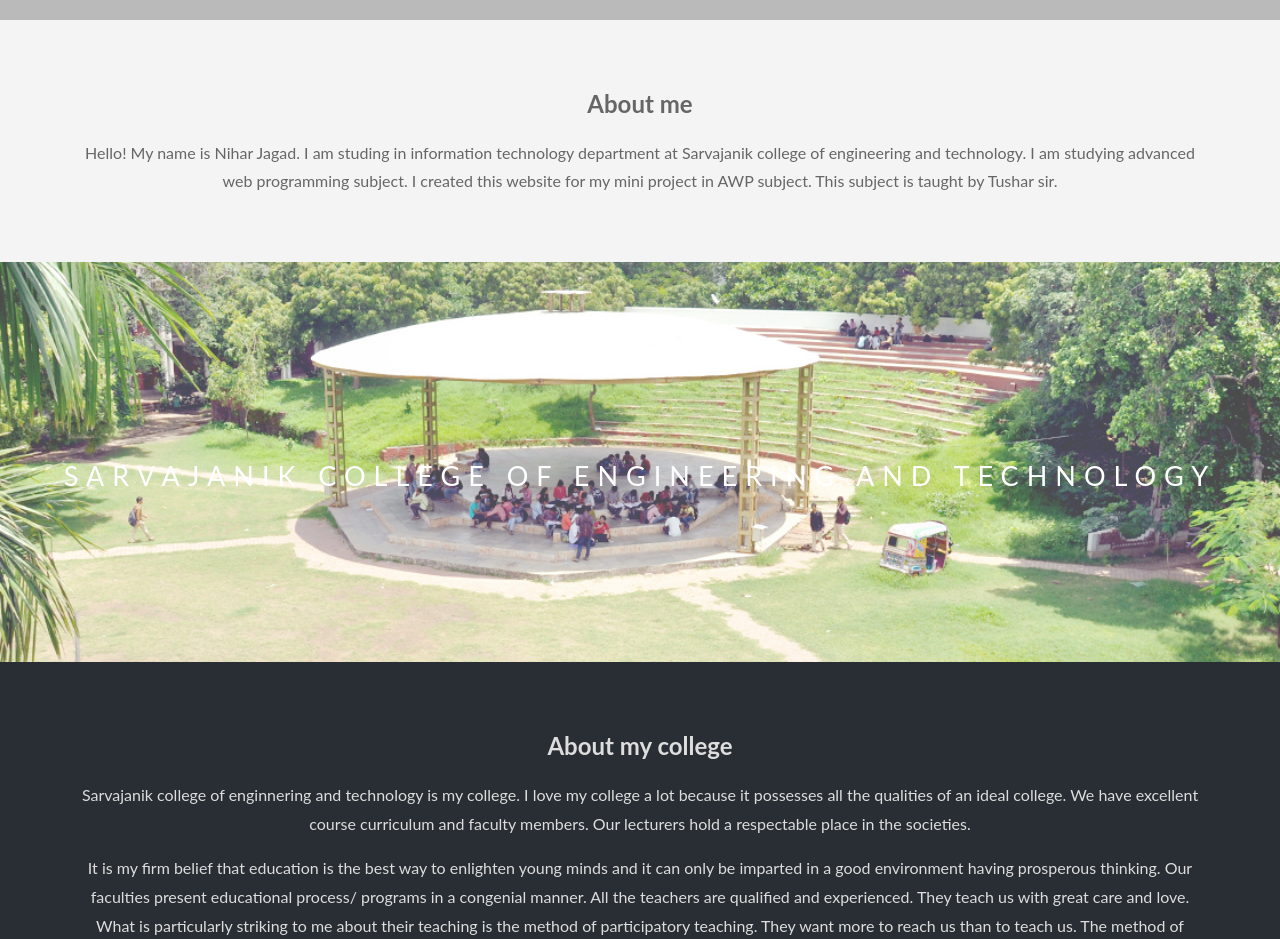
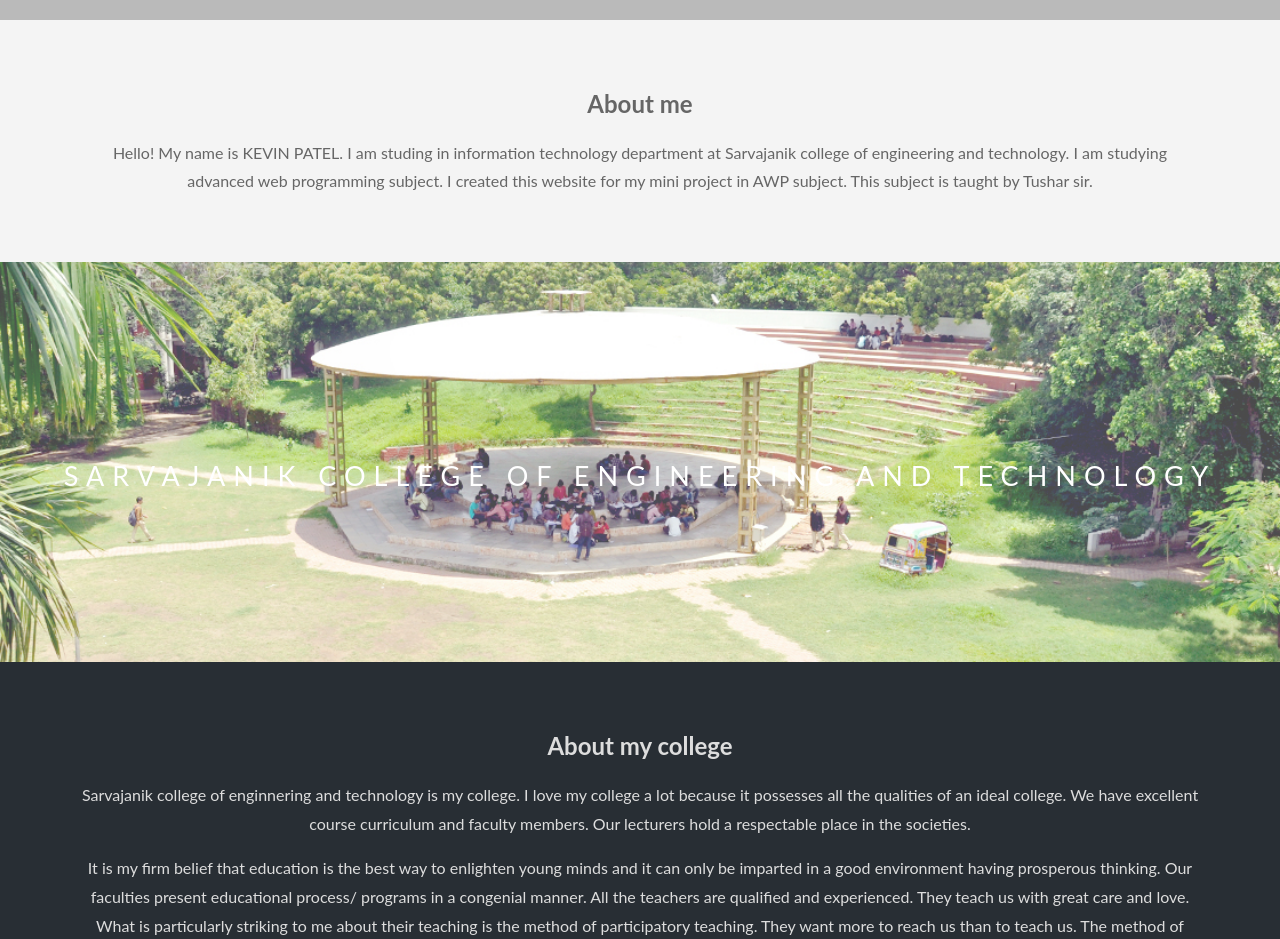
Before and after one commit to kevin-webit/180420116038_mp1, a plain HTML site: page index.html in a window 1280 px wide. Shown: the part 780-1719 px from the top of the page. Drawn offline with Linux system fonts and the light colour scheme; files that its build step writes are made by us from their sources; grey boxes are pictures that could not be loaded; files whose address does not match are found by name.

Commit message:
Update index.html

```diff
--- a/index.html
+++ b/index.html
@@ -19,7 +19,7 @@
   <section class="section section-light">
     <h2>About me</h2>
     <p>
-      Hello! My name is Nihar Jagad. I am studing in information technology department at Sarvajanik college of engineering and technology. I am studying advanced web programming subject. I created this website for my mini project in AWP subject. This subject is taught by Tushar sir.
+      Hello! My name is KEVIN PATEL. I am studing in information technology department at Sarvajanik college of engineering and technology. I am studying advanced web programming subject. I created this website for my mini project in AWP subject. This subject is taught by Tushar sir.
     </p>
   </section>
 
```
